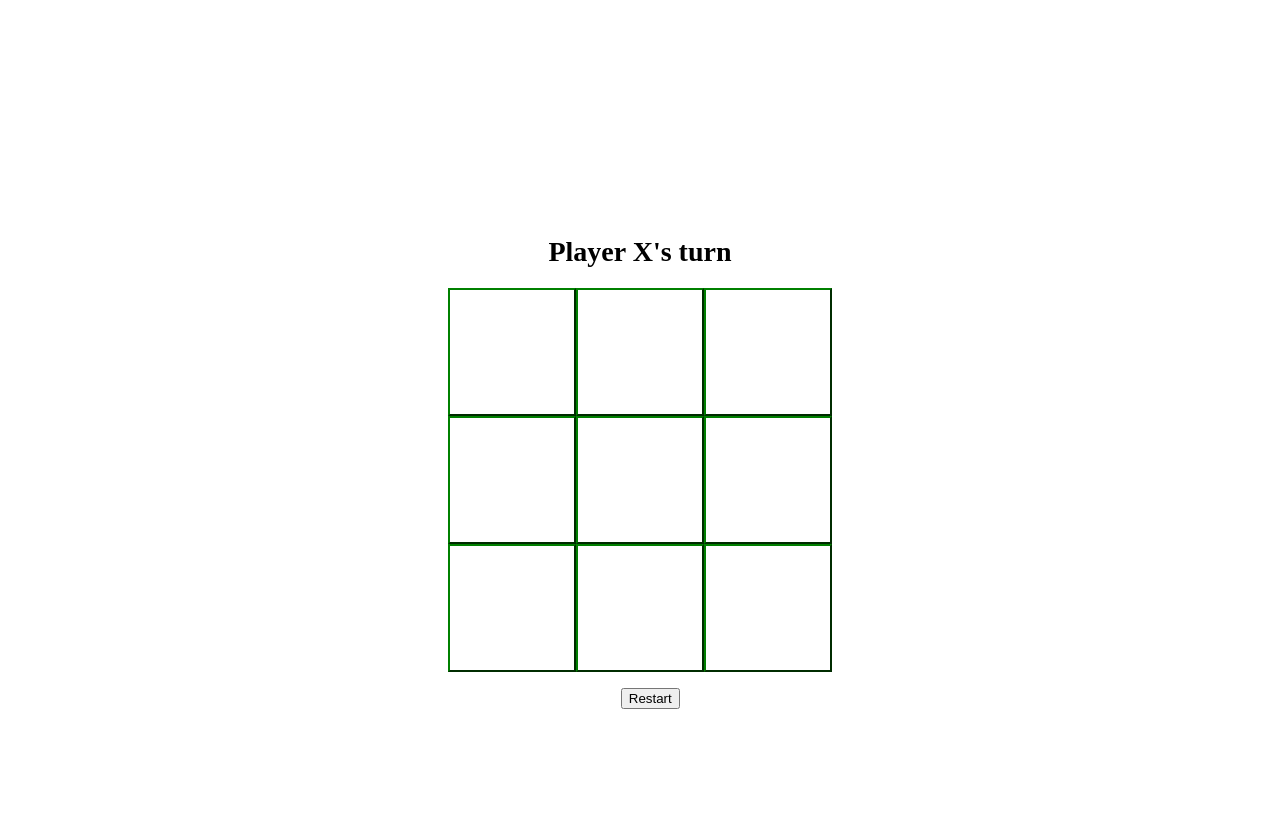
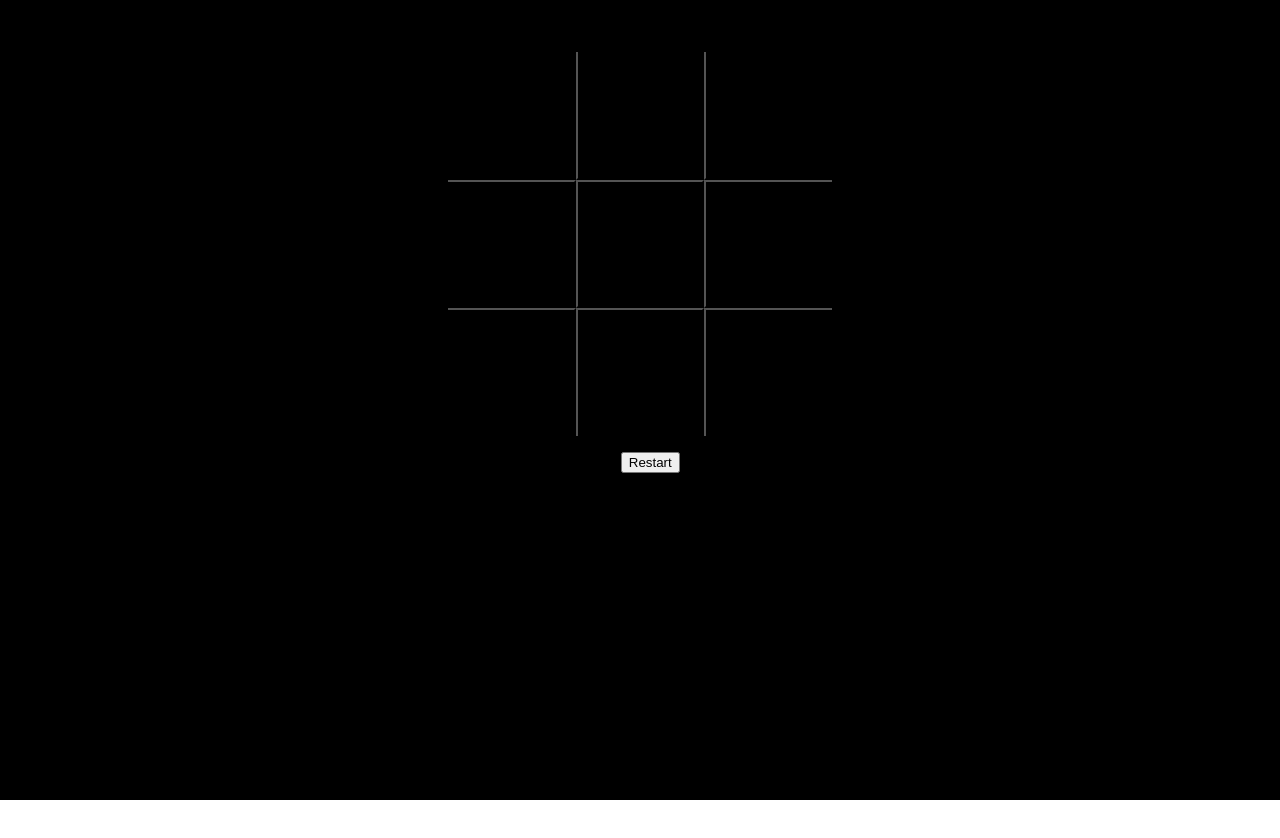
Before and after one commit to ismailfateen/react-ttt, a Next.js app: page / in a window 1280 px wide. Shown: the top 838 px of the page. After the commit the page ends 800 px from the top, so only its background shows below. Built offline with nearby package versions, Linux system fonts and the light colour scheme.

Commit message:
based UI

```diff
--- a/pages/index.js
+++ b/pages/index.js
@@ -1,19 +1,44 @@
 import Head from 'next/head'
 import styles from "../styles/Home.module.css"
 import { useEffect, useState } from "react";
+
+const MODAL_TYPES = {
+  0: "It's a draw",
+  1: "X",
+  2: "O"
+}
+
+const Modal = ({ type, onClose, isVisible }) => {
+  return (
+    <div className="modalBG">
+      <div className="modal_container">
+        <div className="modal_content">
+          <h1>
+            {MODAL_TYPES[type]}{MODAL_TYPES[type] !== "It's a draw" ? " won!" : "!"}
+          </h1>
+          <div className="footer">
+            <button className="close" onClick={onClose}>Close</button>
+          </div>
+        </div>
+      </div>
+    </div>
+  )
+};
+
+
 
 const Square = (props) => {
     if (!props.value) {
       return (
         <button
-          className="square"
+          className={`square sus_${props.sus}`}
           onClick={props.onClick}
           disabled={Boolean(props.winner)}
         />
       );
     }
     return (
-      <button className={`square square_${props.value.toLocaleLowerCase()}`} disabled>
+      <button className={`square sus_${props.sus} square_${props.value.toLocaleLowerCase()}`} disabled>
         {props.value}
       </button>
     );
@@ -40,20 +65,25 @@ const Square = (props) => {
   }
 
   function Board() {
+    const [modalIsVisible, setModal] = useState(false);
       const [squares, setSquares] = useState(Array(9).fill(null));
       const [currentPlayer, setCurrentPlayer] = useState(
           Math.round(Math.random() * 1) === 1 ? "X" : "O"
       );
       const [winner, setWinner] = useState(null);
 
-      function setSquare(i) {
+     function setSquare(i) {
           const squaresCopy = [...squares];
           if (winner || squaresCopy[i]) {
               return;
           }
           squaresCopy[i] = currentPlayer;
           setSquares(squaresCopy);
+          if (checkWinner(squaresCopy)) {
+              setModal(true);
+          } else {
           setCurrentPlayer(currentPlayer === "X" ? "O" : "X");
+          }
       }
 
       function restart() {
@@ -64,22 +94,30 @@ const Square = (props) => {
       useEffect(() => {
           const winner = checkWinner(squares);
           if (winner) {
-              setWinner(winner);
+              setModal(true)
+              setWinner(winner)
           }
           if (!winner && !squares.filter((square) => !square).length) {
               setWinner("draw");
+              setModal(true)
           }
       })
 
       return (
           <div className="board-main">
               <div className="title"> Player {currentPlayer}&apos;s turn </div>
+              {modalIsVisible && <Modal type={winner === "X" ? 1 : winner === "O" ? 2 : winner === "draw" ? 0 : false} onClose={() =>
+                {
+                  setModal(false)
+                  restart()
+  }} isVisible={modalIsVisible} />}
               {winner && winner != "draw" && <p>{winner} won!</p>}
               {winner && winner == "draw" && <p>It&apos;s a draw!</p>}
               <div className="grid">
                   {squares.map((square, i) => (
                       <Square
                           key={i}
+                          sus={i}
                           value={square}
                           onClick={() => setSquare(i)}
                           winner={winner}
--- a/styles/Home.module.css
+++ b/styles/Home.module.css
@@ -3,114 +3,14 @@
 }
 
 .main {
-  min-height: 100vh;
-  padding: 4rem 0;
-  flex: 1;
-  display: flex;
-  flex-direction: column;
-  justify-content: center;
-  align-items: center;
-}
-
-.footer {
-  display: flex;
-  flex: 1;
-  padding: 2rem 0;
-  border-top: 1px solid #eaeaea;
-  justify-content: center;
-  align-items: center;
-}
-
-.footer a {
   display: flex;
   justify-content: center;
-  align-items: center;
-  flex-grow: 1;
+  background-color: black;
+  position: fixed;
+  top: 0;
+  left: 0;
+  bottom: 0;
+  right: 0;
+  overflow: auto;
+  background: black;
 }
-
-.title a {
-  color: #0070f3;
-  text-decoration: none;
-}
-
-.title a:hover,
-.title a:focus,
-.title a:active {
-  text-decoration: underline;
-}
-
-.title {
-  margin: 0;
-  line-height: 1.15;
-  font-size: 4rem;
-}
-
-.title,
-.description {
-  text-align: center;
-}
-
-.description {
-  margin: 4rem 0;
-  line-height: 1.5;
-  font-size: 1.5rem;
-}
-
-.code {
-  background: #fafafa;
-  border-radius: 5px;
-  padding: 0.75rem;
-  font-size: 1.1rem;
-  font-family: Menlo, Monaco, Lucida Console, Liberation Mono, DejaVu Sans Mono,
-    Bitstream Vera Sans Mono, Courier New, monospace;
-}
-
-.grid {
-  display: flex;
-  align-items: center;
-  justify-content: center;
-  flex-wrap: wrap;
-  max-width: 800px;
-}
-
-.card {
-  margin: 1rem;
-  padding: 1.5rem;
-  text-align: left;
-  color: inherit;
-  text-decoration: none;
-  border: 1px solid #eaeaea;
-  border-radius: 10px;
-  transition: color 0.15s ease, border-color 0.15s ease;
-  max-width: 300px;
-}
-
-.card:hover,
-.card:focus,
-.card:active {
-  color: #0070f3;
-  border-color: #0070f3;
-}
-
-.card h2 {
-  margin: 0 0 1rem 0;
-  font-size: 1.5rem;
-}
-
-.card p {
-  margin: 0;
-  font-size: 1.25rem;
-  line-height: 1.5;
-}
-
-.logo {
-  height: 1em;
-  margin-left: 0.5rem;
-}
-
-@media (max-width: 600px) {
-  .grid {
-    width: 100%;
-    flex-direction: column;
-  }
-}
--- a/styles/globals.css
+++ b/styles/globals.css
@@ -4,21 +4,40 @@
   margin: 0 10vw 0 10vw;
 }
 
+.modalBG {
+  width: 100%;
+  height: 100%;
+  background: rgba(0, 0, 0, 0.7);
+  justify-content: center;
+  align-items: center;
+}
+
+.modal_container {
+  /* background-color: #1E2429; */
+  flex-direction: column;
+  padding: 100px;
+}
+
+.modal_content {
+  text-align: center;
+  margin-top: 10px;
+  color: white;
+}
+
 .square{
   width: 10vw;
   height: 10vw;
-  border-color: green;
-  font-size: 3vw;
-  font-weight: 900;
-  background-color: white;
+  font-size: 5vw;
+  font-weight: 700;
+  background-color: black;
 }
 
-.square_o{
-  color: blue;
+.square_x {
+  color: lightcyan;
 }
 
-.square_x{
-  color: red;
+.square_o {
+ color: lightgrey;
 }
 
 .title{
@@ -32,7 +51,7 @@ p{
   text-align: center;
   font-weight: bold;
   margin: 0 0 10px 0;
-  color: black;
+  color: white;
 }
 
 .restart {
@@ -41,3 +60,33 @@ p{
   margin-top: 2.5%;
   align-items: center;
 }
+
+.sus_0 {
+  border-left: white;
+  border-top: white;
+}
+
+.sus_1 {
+  border-top: white;
+}
+
+.sus_2 {
+  border-top: white;
+  border-right: white;
+}
+
+.sus_3 {
+  border-left: white;
+}
+
+.sus_5 {
+  border-right: white;
+}
+
+.sus_6 {
+  border-left: white;
+  border-bottom: white;
+}
+
+.sus_7{border-bottom: white;}
+.sus_8{border-right: white; border-bottom: white;}
```
Also changed, not shown: 2 other files (tests, documents, lock files or other folders).
